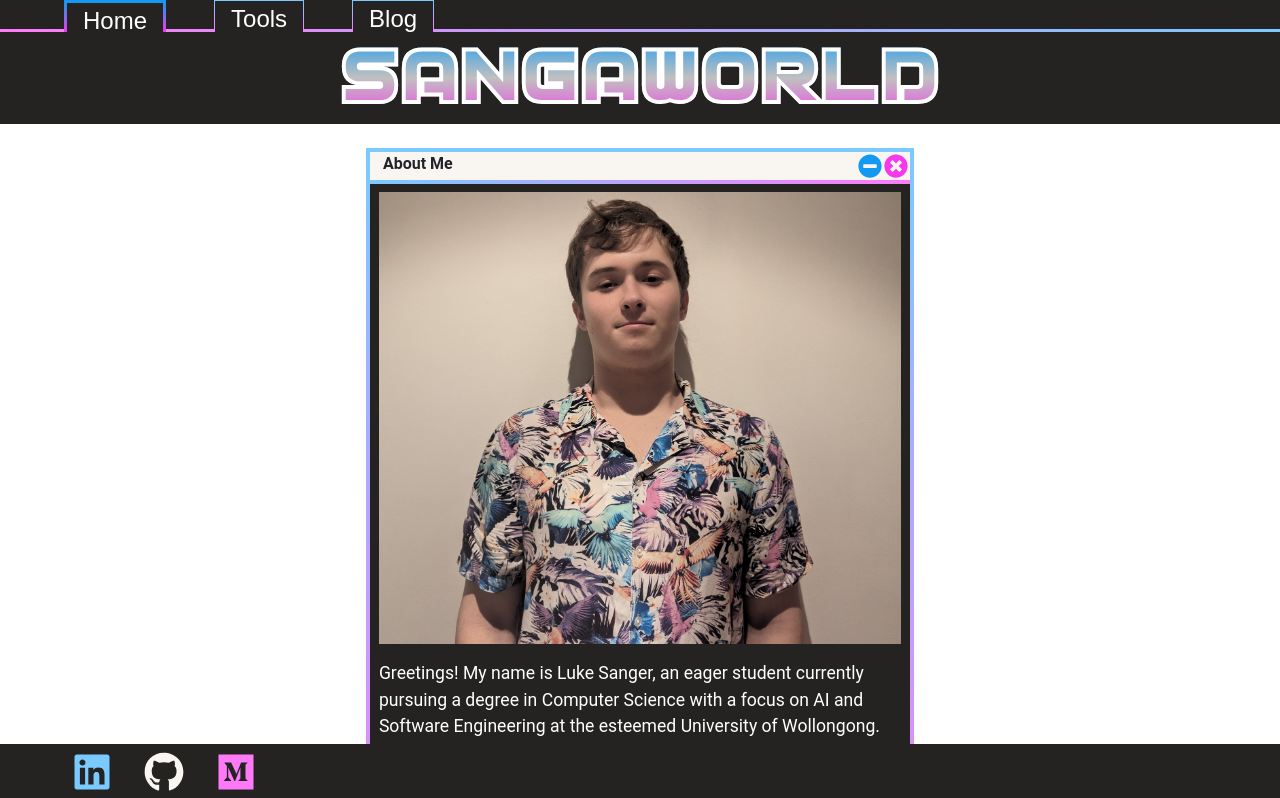
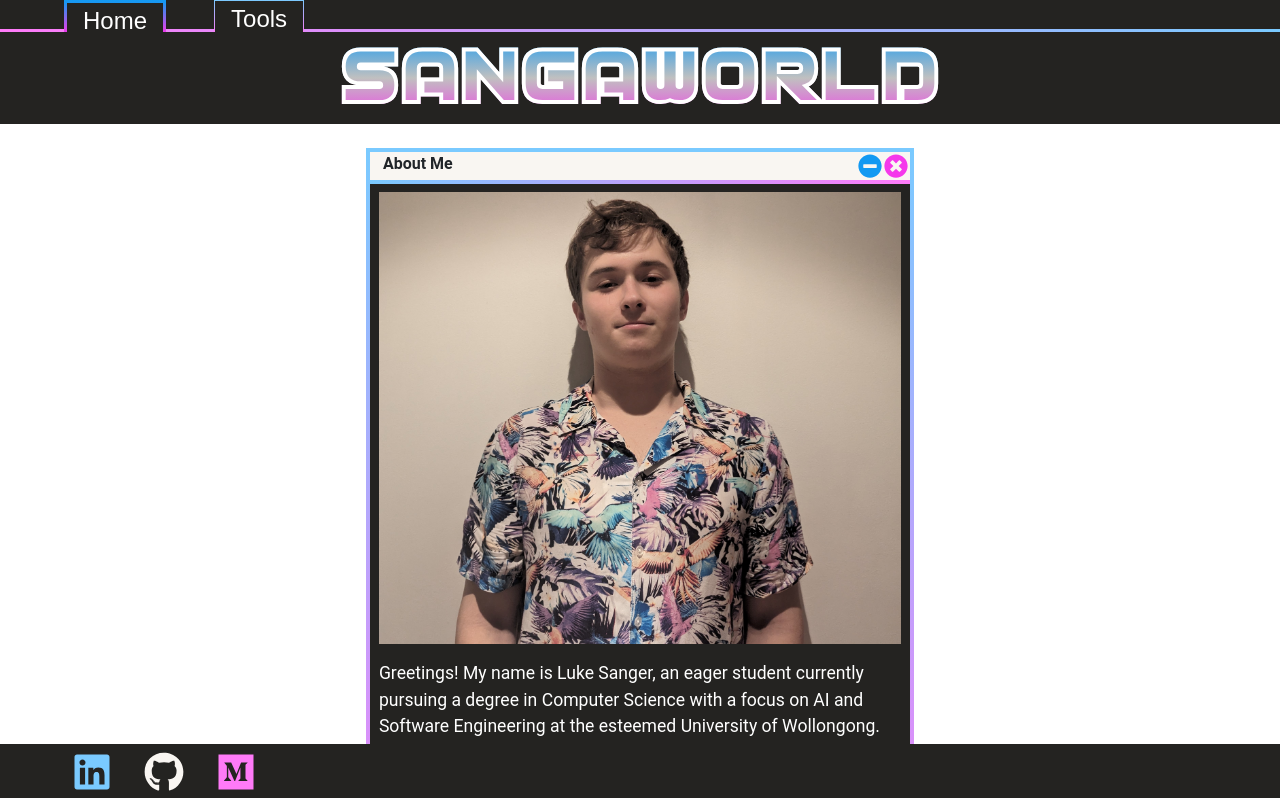
Before and after one commit to lukesngr/sangaworld, a Next.js app: page /home in a window 1280 px wide. Shown: the top 798 px of the page. Built offline with nearby package versions, Linux system fonts and the light colour scheme.

Commit message:
Removed blog as too much effort

```diff
--- a/src/components/pageParts/NavbarWithBanner.js
+++ b/src/components/pageParts/NavbarWithBanner.js
@@ -23,7 +23,7 @@ function NavElement(props) {
         <ul className="navList">
             <li className={props.itemStyles[0]}><a href="/home">Home</a></li>
             <li className={props.itemStyles[1]}>
-                <a href="#">Tools</a>
+                <a href="/tools/backprop">Tools</a>
                 {isToolDropDownDisplayed && <FaAngleUp className="text-right" onClick={toggleDropDown} size={40}
                     fill={'white'} style={{display: displayStyleForDropdownExpand, float: "right"}}/> }
                 {!isToolDropDownDisplayed && <FaAngleDown className="text-right" onClick={toggleDropDown} size={40}
@@ -45,7 +45,6 @@ function NavElement(props) {
                         <a href="/tools/forwardnnvisualizer">NN Visualizer</a>
                     </li>
                 </ul> }
-            <li className={props.itemStyles[2]}><a href="/blog">Blog</a></li>
         </ul>
     </nav>)
 }
```
